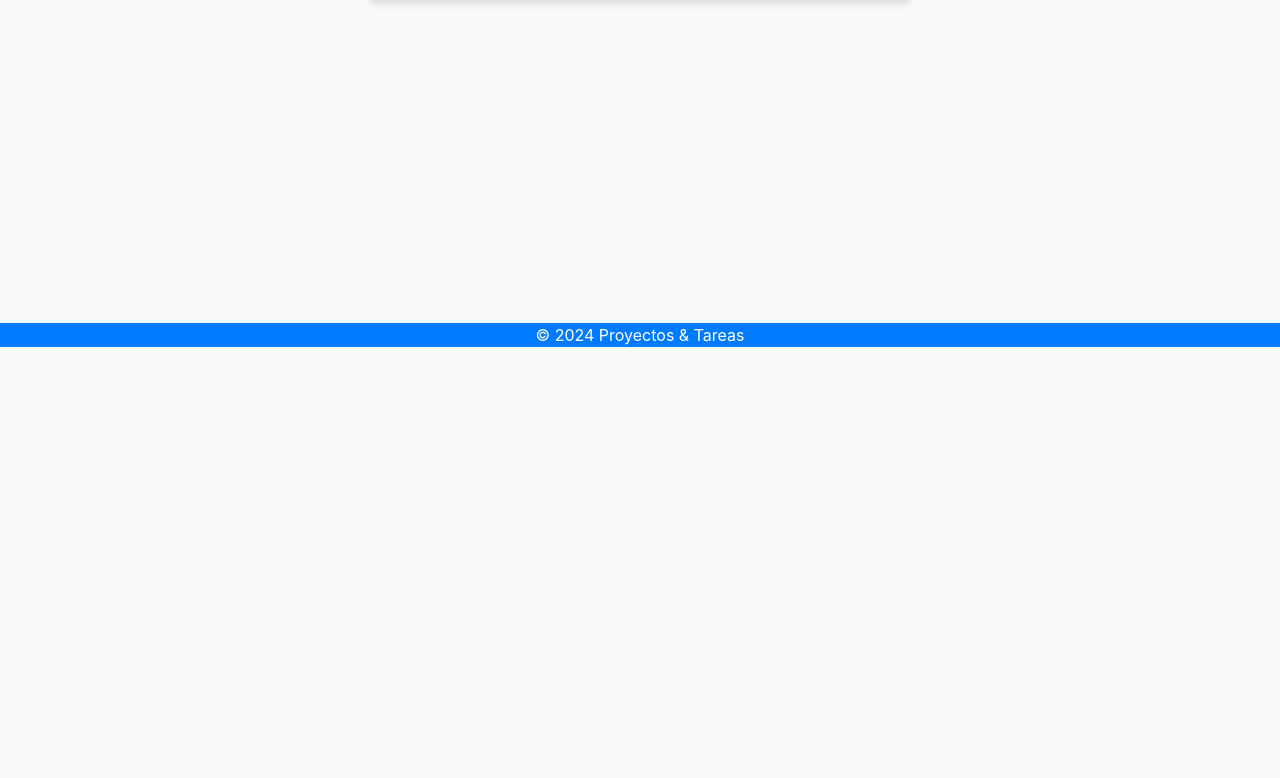
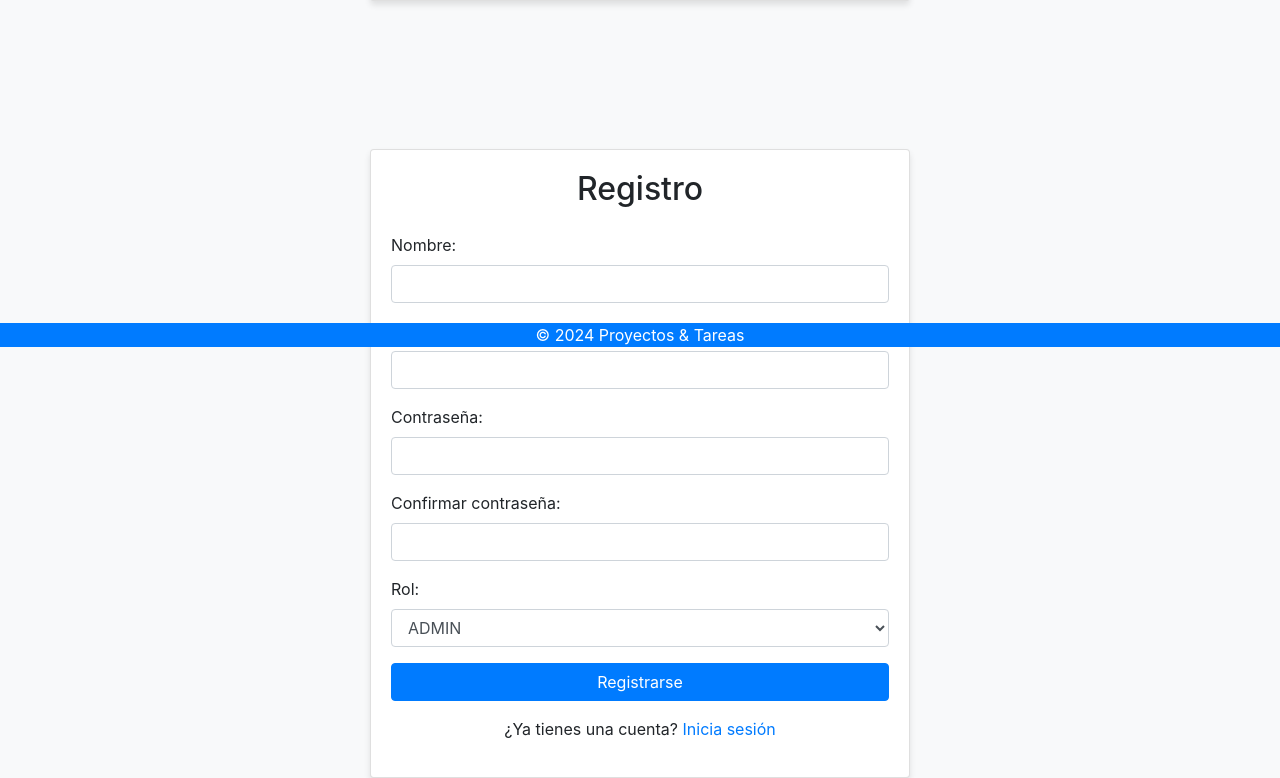
Before and after one commit to OsmarLG/anderson_prueba, a PHP site: page /index.php?action=login in a window 1280 px wide. Shown: the part 453-1231 px from the top of the page. Before the commit the page ends 800 px from the top, so only its background shows below. Run offline with PHP 8.4, Linux system fonts and the light colour scheme; some libraries are stand-ins or nearby versions.

Commit message:
fourth commit login and home page complete

```diff
--- a/app/controllers/controller.php
+++ b/app/controllers/controller.php
@@ -34,6 +34,9 @@
         public function login() {
             include_once(__dir__."/../views/login/login.php");
         }
+        public function register() {
+            include_once(__dir__."/../views/register/register.php");
+        }
         public function validate() {
             include_once(__dir__."/../views/login/php/validate.php");
         }
--- a/app/views/login/login.php
+++ b/app/views/login/login.php
@@ -21,7 +21,7 @@
                             </div>
                             <button type="submit" class="btn btn-primary btn-block">Iniciar sesión</button>
                             <div class="text-center mt-3">
-                                <p class="mb-0">¿No tienes cuenta? <a href="register.php">Regístrate aquí</a></p>
+                                <p class="mb-0">¿No tienes cuenta? <a href="<?php echo controller::$rutaAPP?>index.php?action=register">Regístrate aquí</a></p>
                             </div>
                         </form>
                     </div>
--- /dev/null
+++ b/app/views/register/register.php
@@ -0,0 +1,49 @@
+<?php
+$viewPath = dirname(__DIR__);
+
+include_once $viewPath . '/layouts/header.php';
+?>
+
+<div class="container">
+        <div class="row justify-content-center">
+            <div class="col-md-6">
+                <div class="card">
+                    <div class="card-body">
+                        <h2 class="text-center mb-4">Registro</h2>
+                        <form id="registerForm">
+                            <div class="form-group">
+                                <label for="name">Nombre:</label>
+                                <input type="text" class="form-control" id="name" name="name" required autocomplete="off">
+                            </div>
+                            <div class="form-group">
+                                <label for="username">Usuario:</label>
+                                <input type="text" class="form-control" id="username" name="username" required autocomplete="off">
+                            </div>
+                            <div class="form-group">
+                                <label for="password">Contraseña:</label>
+                                <input type="password" class="form-control" id="password" name="password" required autocomplete="off">
+                            </div>
+                            <div class="form-group">
+                                <label for="confirm_password">Confirmar contraseña:</label>
+                                <input type="password" class="form-control" id="confirm_password" name="confirm_password" required autocomplete="off">
+                            </div>
+                            <div class="form-group">
+                                <label for="rol">Rol:</label>
+                                <select name="rol" id="rol" class="form-control">
+                                    <option value="ADMIN">ADMIN</option>
+                                    <option value="EDITOR">EDITOR</option>
+                                    <option value="WORKER">WORKER</option>
+                                </select>
+                            </div>
+                            <button type="submit" class="btn btn-primary btn-block">Registrarse</button>
+                        </form>
+                        <p class="mt-3 text-center">¿Ya tienes una cuenta? <a href="<?php echo controller::$rutaAPP?>index.php?action=login">Inicia sesión</a></p>
+                    </div>
+                </div>
+            </div>
+        </div>
+    </div>
+
+<?php
+include_once $viewPath . '/layouts/footer.php';
+?>
--- a/index.php
+++ b/index.php
@@ -28,6 +28,8 @@
         switch ($_GET['action']) {
             case 'login':
                 $mvc->login();
+            case 'register':
+                $mvc->register();
             case 'validate':
                 $mvc->validate();
                 break;
```
